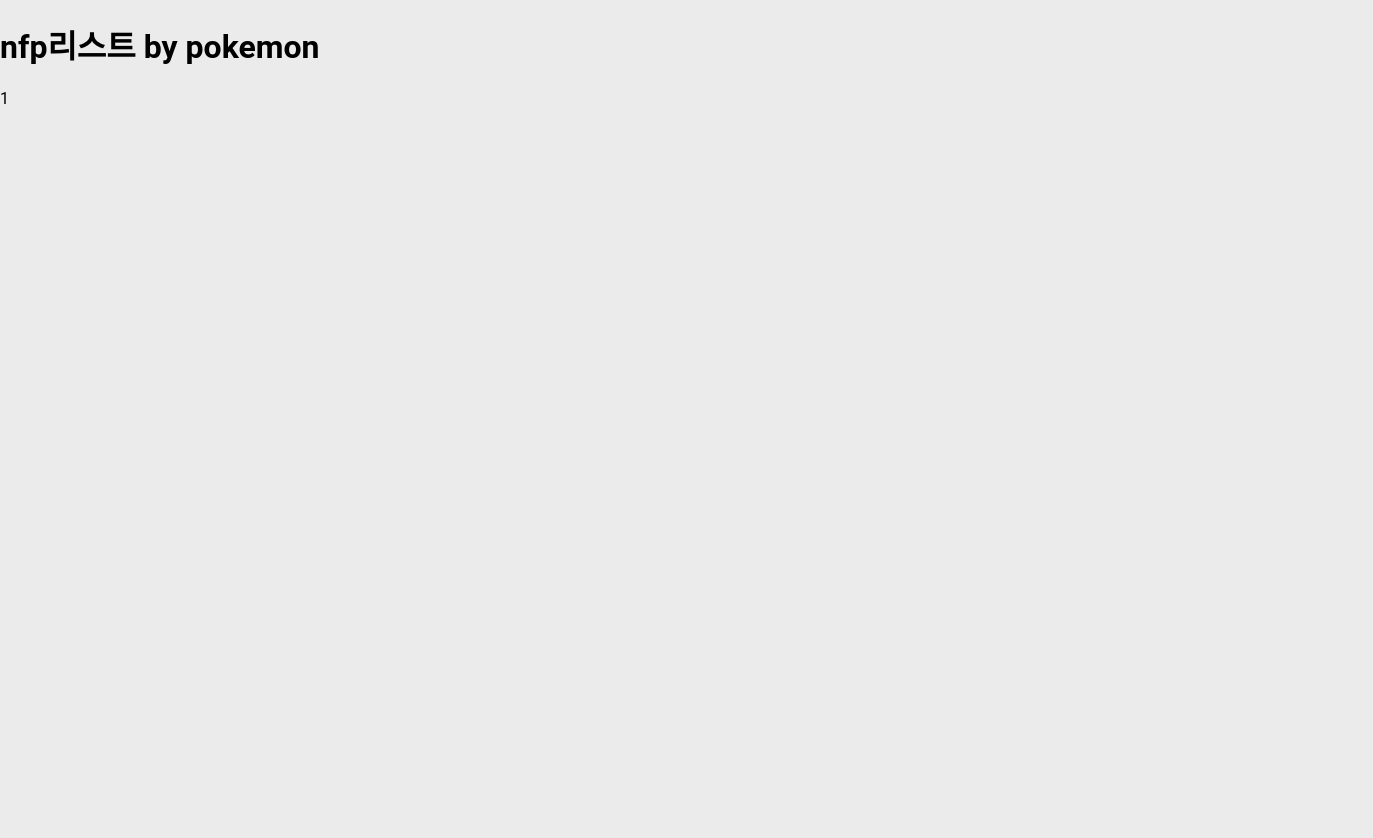
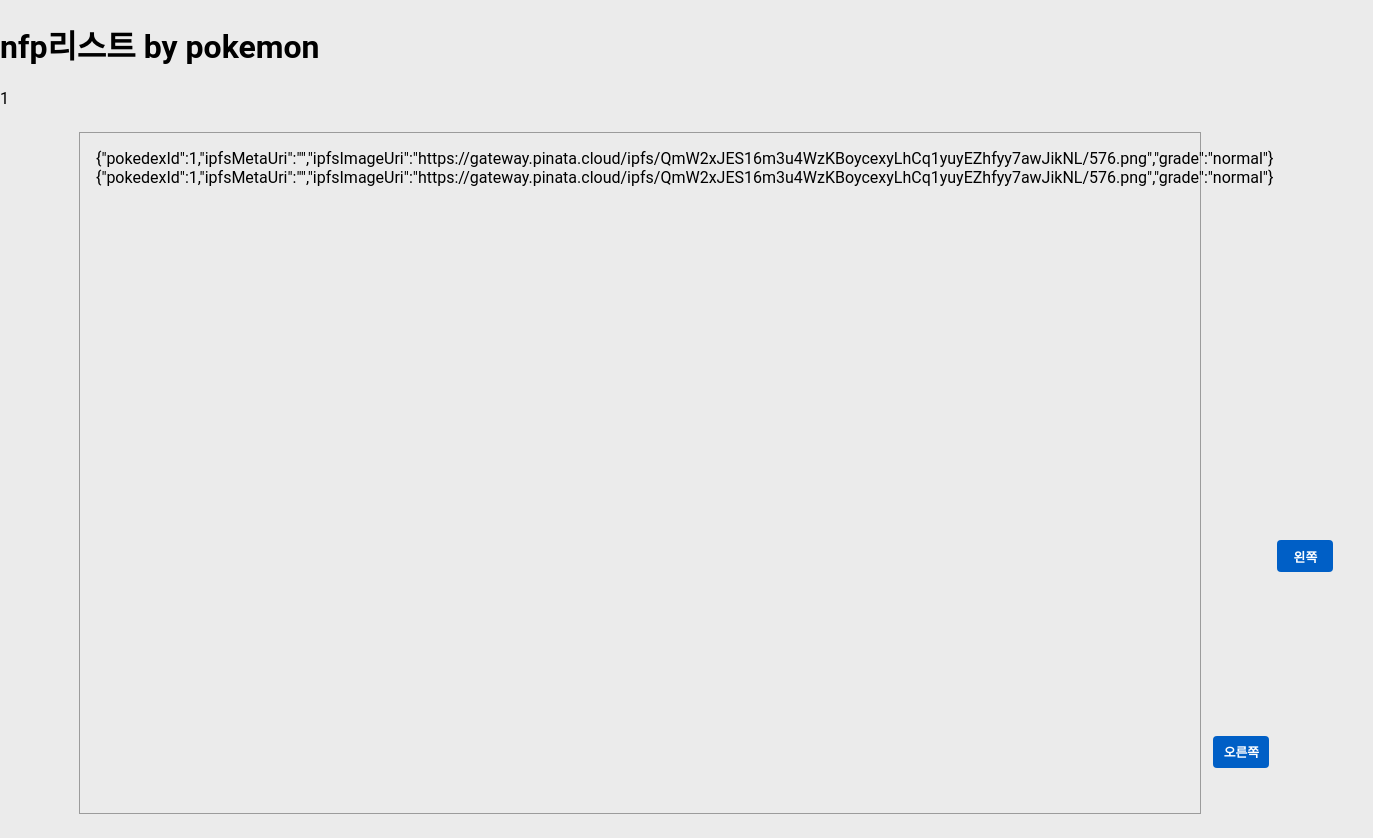
Before and after one commit to kenny397/pokeland, a React (Create React App) app in the folder frontend/pokemon/: page /pokedex/nfps/1 in a window 1280 px wide. Shown: the whole page, 1373 px wide, since content can reach past the window. Before the commit the page ends 800 px from the top, so only its background shows below. Built offline with nearby package versions, Linux system fonts and the light colour scheme.

Commit message:
feat: 🎸 redux state에 nfp 리스트 있는 것 받아서 nfpsOfPokemons 보여주게 구현

```diff
--- /dev/null
+++ b/frontend/pokemon/src/pokedex/NfpList.jsx
@@ -0,0 +1,29 @@
+import React from "react";
+import { useSelector } from "react-redux";
+
+export default function NfpList({ pokedexId, page, onClickGoToPrev, onClickGoToNext }) {
+  const nfpList = useSelector(state => state.nfps)[pokedexId+""];
+  console.log(nfpList);
+  const start = (page - 1) * 6;
+  const end = page * 6;
+
+  const paginatedNfpList = nfpList.slice(start, end);
+  let emptyGridItems = [1, 2, 3, 4, 5, 6];
+  for (let i = 0; i < paginatedNfpList.length; i++) {
+    emptyGridItems.pop();
+  }
+
+  return (
+    <div className="pokemon-list">
+      {paginatedNfpList.map((item) =>
+        JSON.stringify(item)
+      )}
+
+      {emptyGridItems.map((ele) => (
+        <div className="empty-grid-item" key={ele}> </div>
+      ))}
+      <button className="prev-btn" onClick={onClickGoToPrev}>왼쪽</button>
+      <button className="next-btn" onClick={onClickGoToNext}>오른쪽</button>
+    </div>
+  );
+}
--- a/frontend/pokemon/src/pokedex/NfpsByPokemon.jsx
+++ b/frontend/pokemon/src/pokedex/NfpsByPokemon.jsx
@@ -1,12 +1,39 @@
-import React from "react";
+import React, { useState } from "react";
 import { useParams } from "react-router-dom";
+
+import NfpList from "./NfpList";
 
 export default function NfpsByPokemon() {
   const { pokedexId } = useParams();
+
+  const [page, setPage] = useState(1);
+
+  const handleClickGoToPrev = () => {
+    setPage(page - 1);
+    if (page <= 1) {
+      setPage(1);
+    }
+  };
+
+  const handleClickGoToNext = () => {
+    setPage(page + 1);
+    if (page >= 26) {
+      setPage(26);
+    }
+  };
+
   return(
     <div>
       <h1>nfp리스트 by pokemon</h1>
       <p>{ pokedexId }</p>
+      <div className="PokedexPage">
+        <NfpList
+          pokedexId={pokedexId}
+          page={page}
+          onClickGoToPrev={handleClickGoToPrev}
+          onClickGoToNext={handleClickGoToNext}
+        />
+      </div>
     </div>
   );
 }
--- a/frontend/pokemon/src/redux/reducer.js
+++ b/frontend/pokemon/src/redux/reducer.js
@@ -3,7 +3,8 @@ import nfp from "../fixtures/nfp";
 const initialState = {
   headerDisplay : false,
   nfps: {
-    "1": [nfp],
+    "1": [nfp, nfp],
+    "2": [nfp],
   },
 };
 
```
